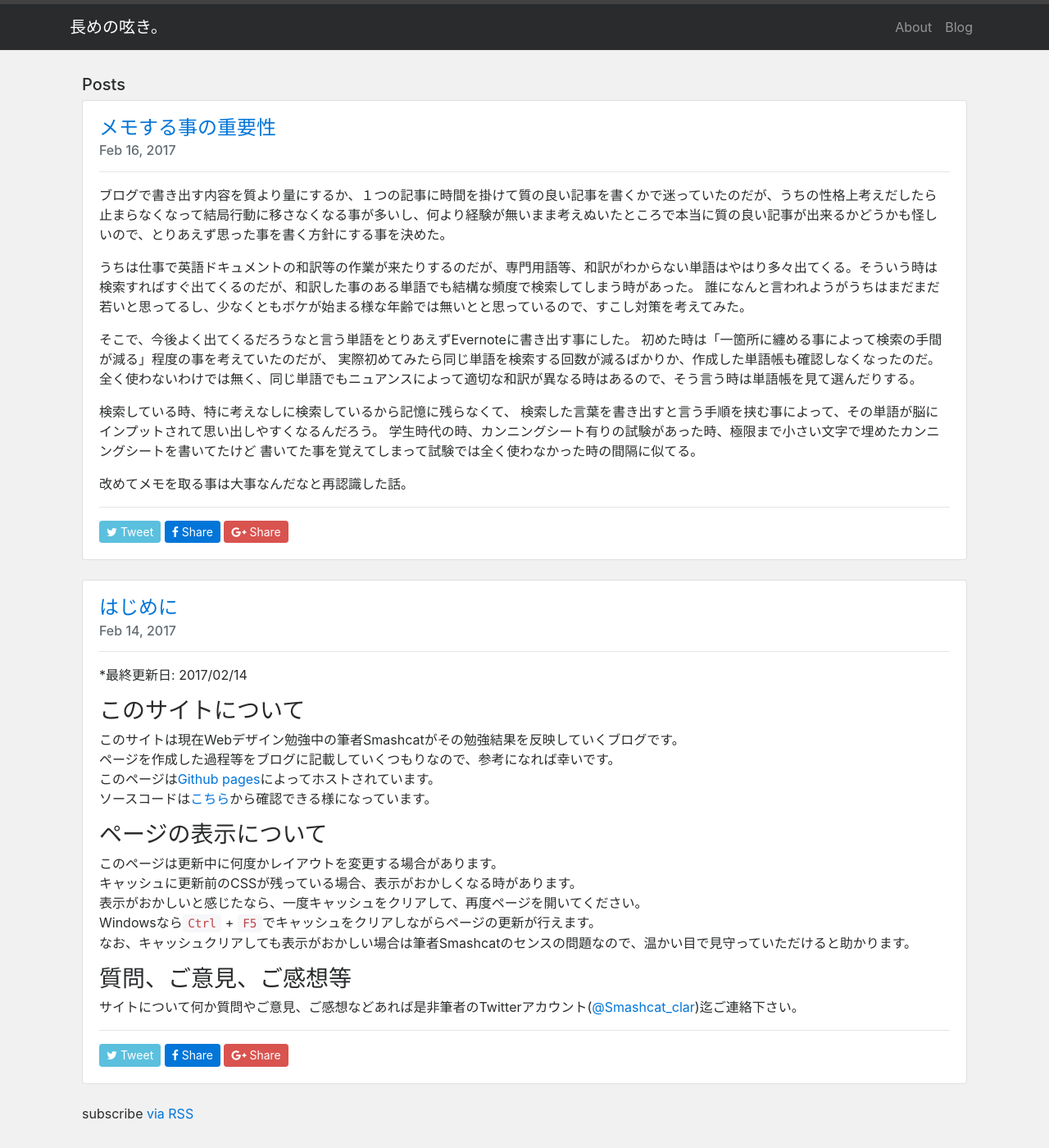
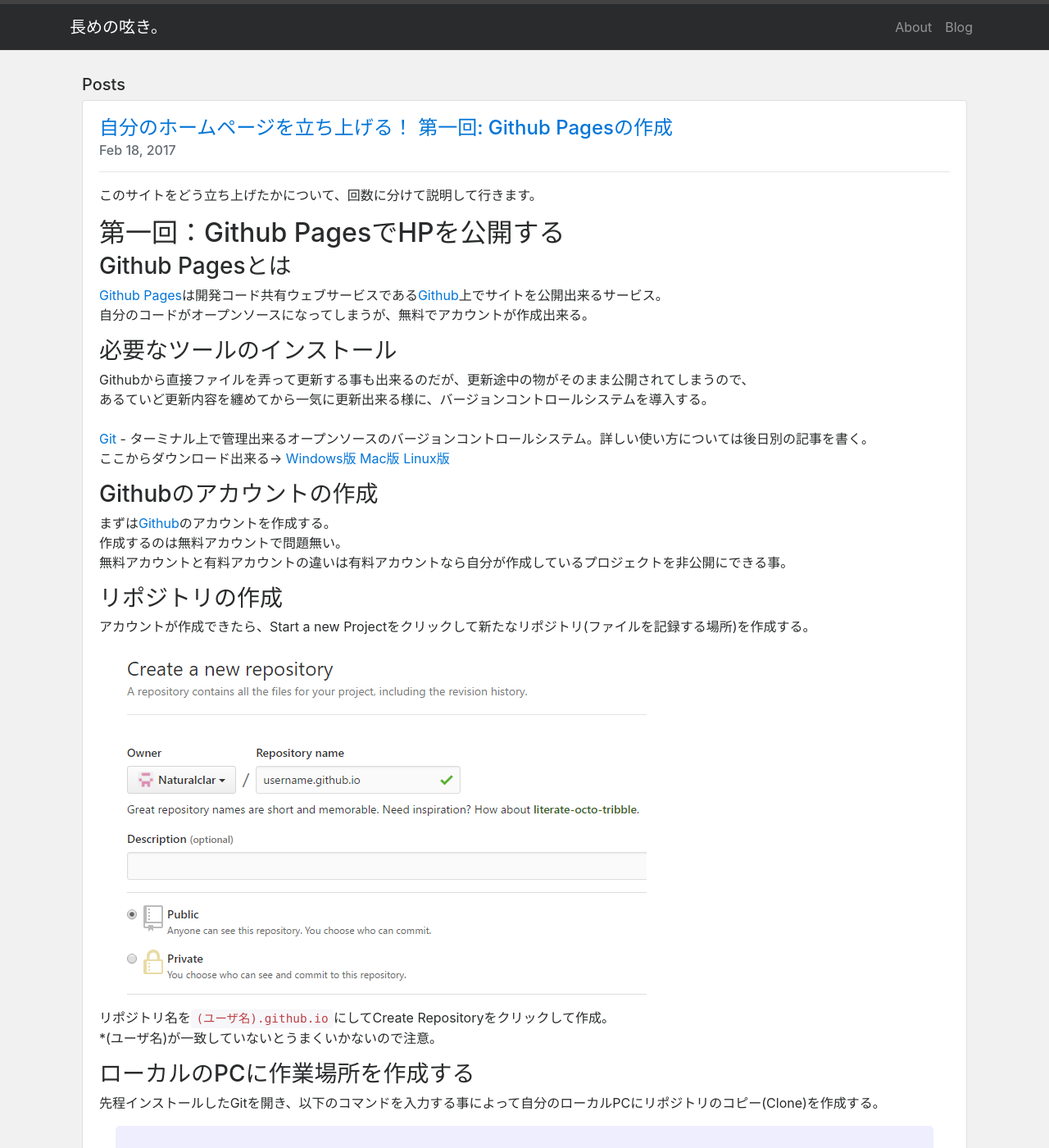
Before and after one commit to Naturalclar/naturalclar.github.io, a Jekyll site: the page built from index.md, in a window 1280 px wide and 1400 px high. Shown: the whole window at 82% size. Built offline with Jekyll 4.4.1, drawn with Linux system fonts in a browser that asks for light colours; some of the changed text lies outside the part shown.

Commit message:
added post

```diff
--- a/_posts/WIP-how-to-build-a-website-1.markdown
+++ b/_posts/2017-02-18-how-to-build-a-website-1.markdown
@@ -1,9 +1,11 @@
 ---
 layout: post
+date:   2017-02-18 12:00:00 -0800
+title: "自分のホームページを立ち上げる！ 第一回: Github Pagesの作成"
 categories: website
 ---
 
-このサイトをどう立ち上げたかについて、回数に分けて説明して行く。
+このサイトをどう立ち上げたかについて、回数に分けて説明して行きます。
 
 ## 第一回：Github PagesでHPを公開する
 
@@ -29,8 +31,10 @@
 
 ### リポジトリの作成
 
-アカウントが作成できたら、新たなリポジトリ(ファイルを記録する場所)を作成する。<br>
-リポジトリ名を`(ユーザ名).github.io`にして作成。<br>
+アカウントが作成できたら、Start a new Projectをクリックして新たなリポジトリ(ファイルを記録する場所)を作成する。<br>
+![new_repo](/images/building-website/new_repo.png)
+
+リポジトリ名を`(ユーザ名).github.io`にしてCreate Repositoryをクリックして作成。<br>
 *(ユーザ名)が一致していないとうまくいかないので注意。
 
 ### ローカルのPCに作業場所を作成する
@@ -65,10 +69,12 @@
 ### 実際に確認する
 ブラウザを開いて、URLに(ユーザ名).github.ioと入力すると、先程入力した文字列が表示される。
 
-
+![new_repo](/images/building-website/helloworld.png)
 
 
 ### 参考にしたサイト
+
+[Github Pages公式サイト][github-pages]
 
 [github]: https://pages.github.com/
 [git]: https://git-scm.com/
```
Also changed, not shown: images/building-website/helloworld.png (added), images/building-website/new_repo.png (added).
